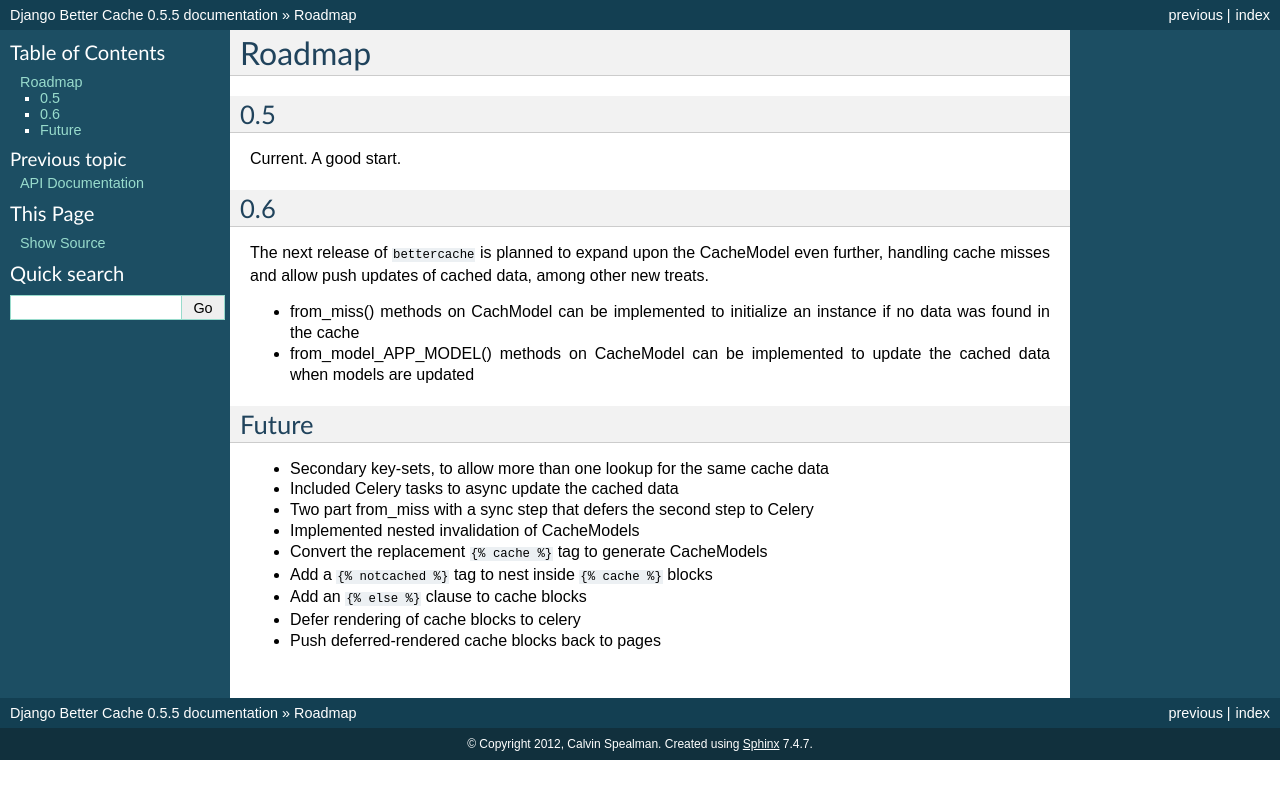
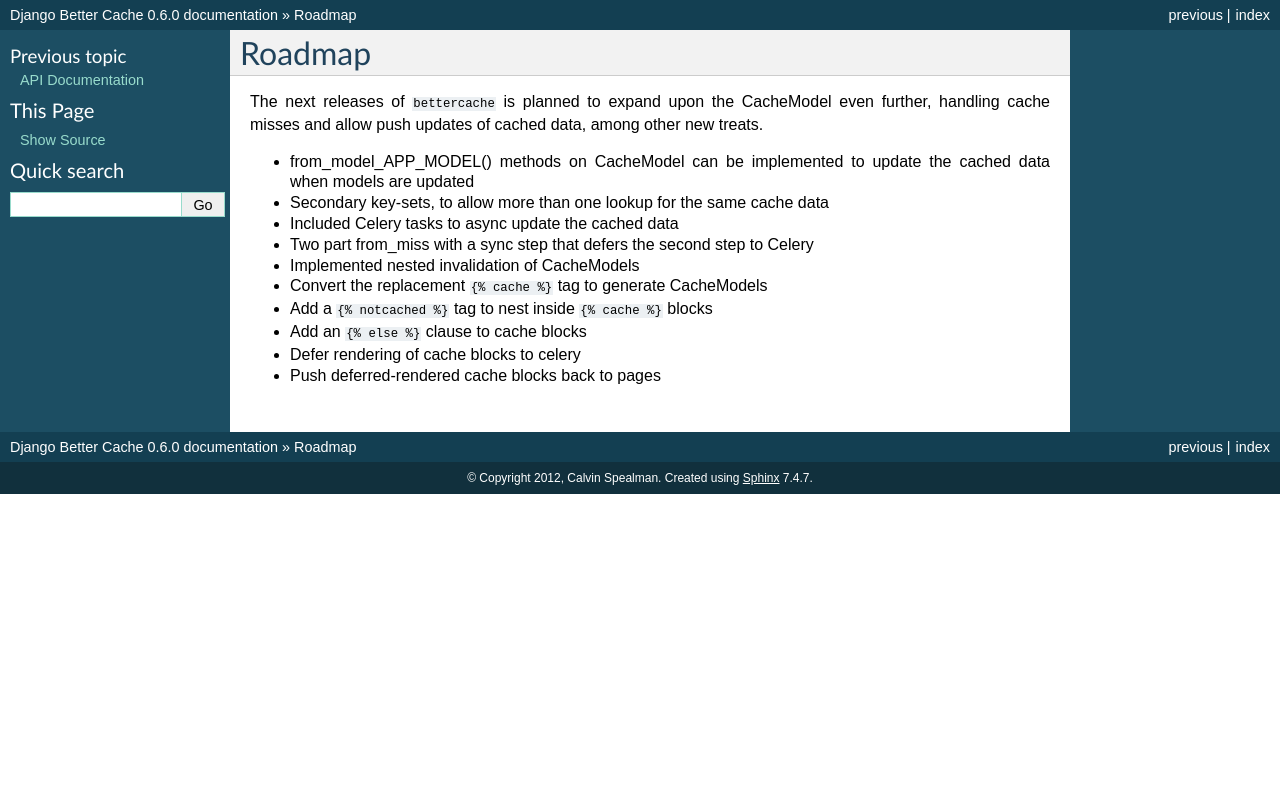
Before and after one commit to ironfroggy/django-better-cache, a Sphinx documentation site: the page built from docs/roadmap.rst, in a window 1280 px wide. Shown: the top 799 px of the page. Built offline with Sphinx 7.4.7, drawn with Linux system fonts in a browser that asks for light colours; the version number is read from the project's files by our own code.

Commit message:
Clearing up the roadmap in the docs

```diff
--- a/docs/conf.py
+++ b/docs/conf.py
@@ -54,9 +54,9 @@
 # built documents.
 #
 # The short X.Y version.
-version = '0.5'
+version = '0.6'
 # The full version, including alpha/beta/rc tags.
-release = '0.5.5'
+release = '0.6.0'
 
 # The language for content autogenerated by Sphinx. Refer to documentation
 # for a list of supported languages.
--- a/docs/roadmap.rst
+++ b/docs/roadmap.rst
@@ -1,27 +1,12 @@
 Roadmap
 =======
 
-0.5
----
-
-Current. A good start.
-
-
-0.6
----
-
-The next release of ``bettercache`` is planned to expand upon
+The next releases of ``bettercache`` is planned to expand upon
 the :ref:`CacheModel` even further, handling cache misses and
 allow push updates of cached data, among other new treats.
 
-* from_miss() methods on CachModel can be implemented to initialize
-  an instance if no data was found in the cache
 * from_model_APP_MODEL() methods on CacheModel can be implemented to
   update the cached data when models are updated
-
-Future
-------
-
 * Secondary key-sets, to allow more than one lookup for the same cache data
 * Included Celery tasks to async update the cached data
 * Two part from_miss with a sync step that defers the second step to Celery
```
